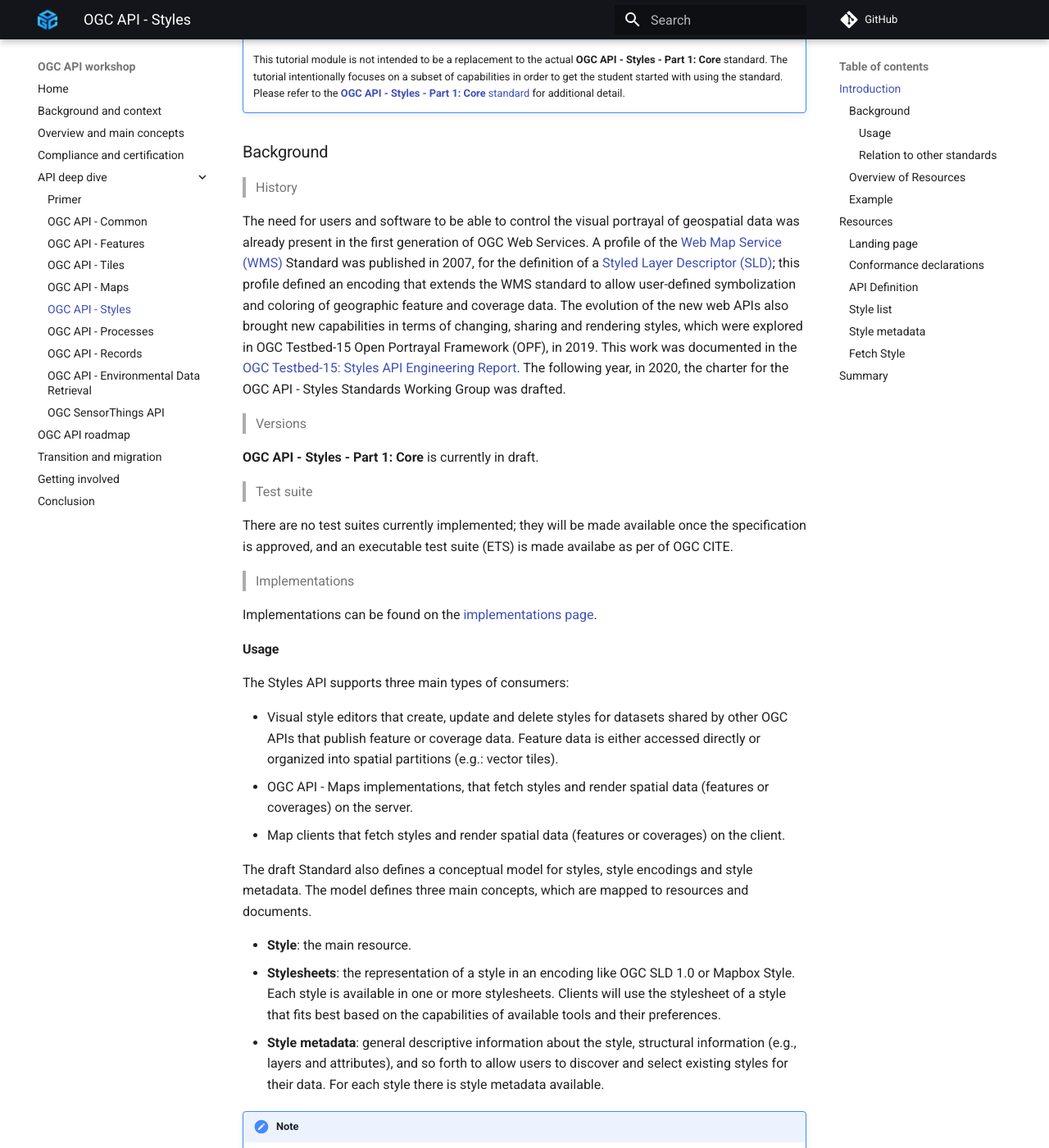
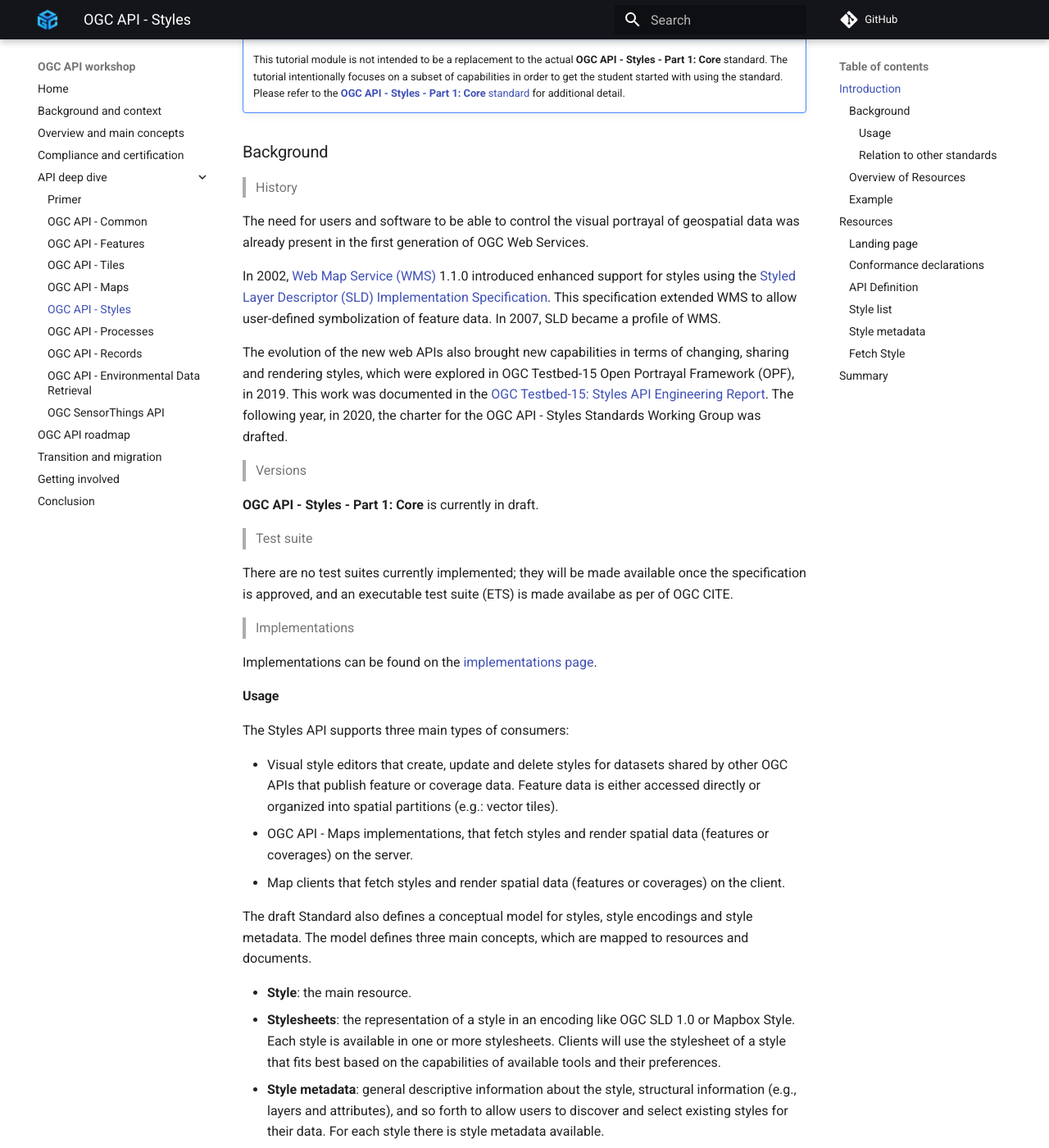
Before and after one commit to opengeospatial/ogcapi-workshop, an MkDocs documentation site: the page built from workshop/content/docs/api-deep-dive/styles.md, in a window 1280 px wide and 1400 px high, scrolled down 735 px. Shown: the whole window at 82% size. Built offline with MkDocs 1.6.1 and Material for MkDocs 9.7.7, drawn with Linux system fonts in a browser that asks for light colours; comment, search, counter and statistics services are not loaded; some of the changed text lies outside the part shown.

Commit message:
- content and format fixes

```diff
--- a/workshop/content/docs/api-deep-dive/styles.md
+++ b/workshop/content/docs/api-deep-dive/styles.md
@@ -32,7 +32,10 @@
 
 > History
 
-The need for users and software to be able to control the visual portrayal of geospatial data was already present in the first generation of OGC Web Services. A profile of the [Web Map Service (WMS)](https://www.ogc.org/standard/wms/) Standard was published in 2007, for the definition of a [Styled Layer Descriptor (SLD)](https://www.ogc.org/standard/sld/); this profile defined an encoding that extends the WMS standard to allow user-defined symbolization and coloring of geographic feature and coverage data.
+The need for users and software to be able to control the visual portrayal of geospatial data was already present in the first generation of OGC Web Services.
+
+In 2002, [Web Map Service (WMS)](https://www.ogc.org/standard/wms/) 1.1.0 introduced enhanced support for styles using the [Styled Layer Descriptor (SLD)](https://www.ogc.org/standard/sld/) [Implementation Specification](https://portal.ogc.org/files/?artifact_id=1188). This specification extended WMS to allow user-defined symbolization of feature data. In 2007, SLD became a profile of WMS.
+
 The evolution of the new web APIs also brought new capabilities in terms of changing, sharing and rendering styles, which were explored in OGC Testbed-15 Open Portrayal Framework (OPF), in 2019. This work was documented in the [OGC Testbed-15: Styles API Engineering Report](https://docs.ogc.org/per/19-010r2.html). The following year, in 2020, the charter for the OGC API - Styles Standards Working Group was drafted.
 
 > Versions
@@ -68,7 +71,7 @@
 
 #### Relation to other standards
 
-OGC API - styles is designed to be combined with other OGC API Standards, in order to produce styled geospatial data.
+OGC API - Styles is designed to be combined with other OGC API Standards, in order to produce styled geospatial data.
 Feature or coverage data published through OGC APIs, can be styled on client side with styles produced by OGC API - Styles editors. This is the case of OGC API - Features, OGC API - Coverages or OGC API - Tiles (vector tiles).
 OGC API - Maps has support for fetching styles and rendering geospatial data (features or coverages) on server side.
 
```
Also changed, not shown: other parts of workshop/content/docs/api-deep-dive/styles.md (+4 -4 lines).
